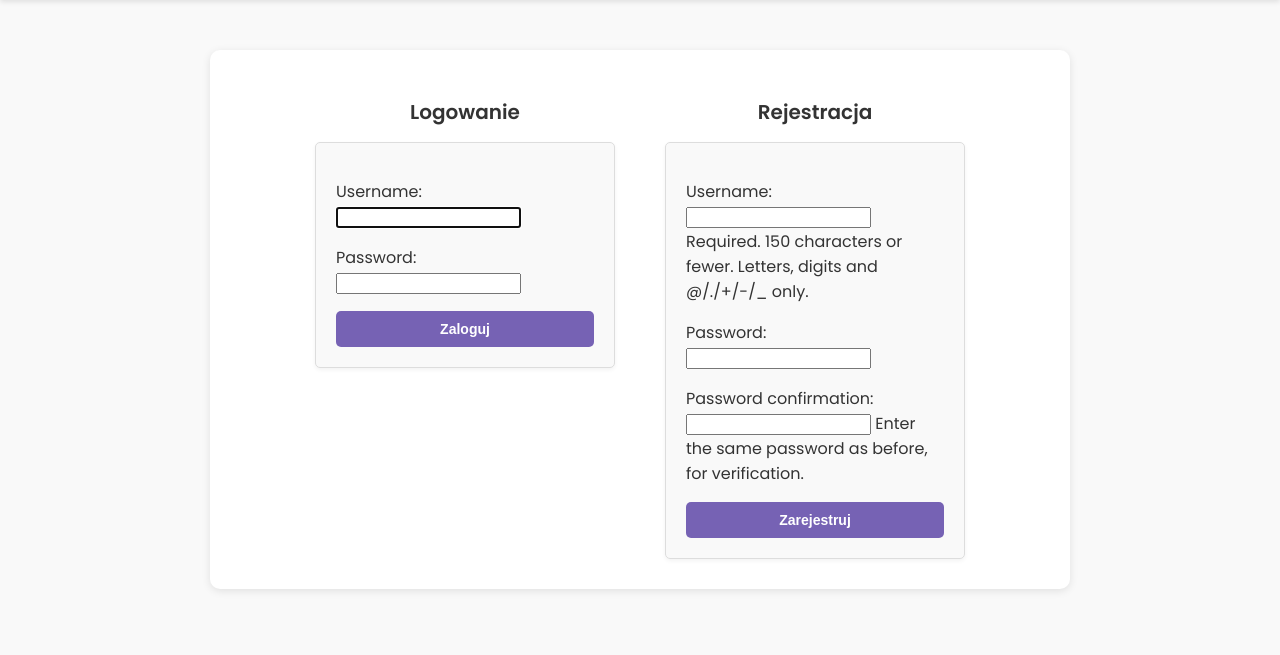
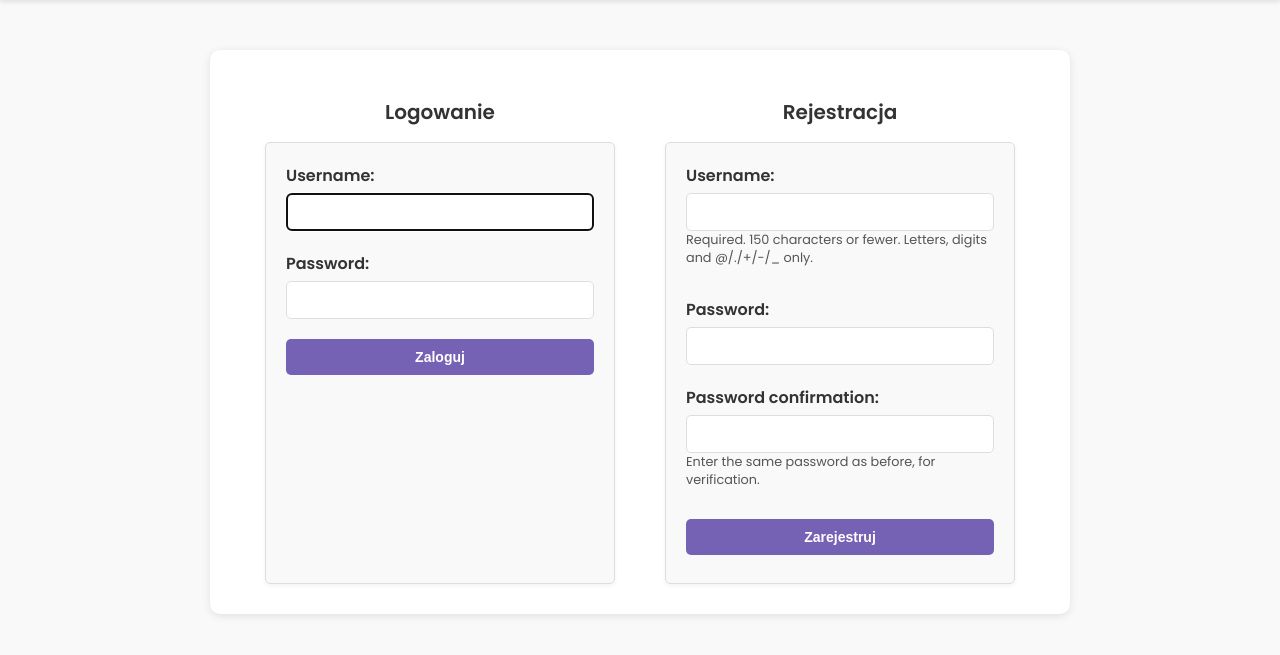
Before and after one commit to paulinatomusiak/django-project, a Django app: page /management/auth/login-register/ in a window 1280 px wide. Shown: the part 47-702 px from the top of the page. Run offline with Django 5.2, Linux system fonts and the light colour scheme.

Commit message:
updates login/register and reservation template

```diff
--- a/management/templates/login_register.html
+++ b/management/templates/login_register.html
@@ -47,6 +47,12 @@
             text-align: center;
         }
 
+        .helptext {
+            font-size: 0.8em;
+            color: #555;
+            margin-bottom: 10px;
+        }
+
         .forms-container {
             display: flex;
             gap: 50px;
@@ -55,7 +61,7 @@
 
         .form-section {
             flex: 1;
-            max-width: 300px;
+            max-width: 350px;
         }
 
         .form-section h2 {
@@ -66,11 +72,34 @@
         }
 
         form {
+            display: block;
+            flex-direction: column;
+            height: 400px;
+            justify-content: center; /* Centruje pola w pionie */
+            align-items: center;    /* Opcjonalnie centruje pola w poziomie */
             background-color: #f9f9f9;
             border: 1px solid #ddd;
             border-radius: 5px;
             padding: 20px;
             box-shadow: 0 2px 4px rgba(0, 0, 0, 0.05);
+        }
+
+        form .form-field {
+            margin-bottom: 20px;
+            display: flex;
+            flex-direction: column;
+        }
+
+        form label {
+            font-weight: 600;
+            margin-bottom: 5px;
+        }
+
+        form input {
+            padding: 10px;
+            border: 1px solid #ddd;
+            border-radius: 5px;
+            font-size: 14px;
         }
 
         form button {
@@ -91,7 +120,14 @@
             background-color: #5e4a99;
         }
 
-        /* Stylowanie wiadomości */
+        /* Dopasowanie wysokości obu sekcji */
+        .form-section {
+        display: flex;
+        flex-direction: column;
+        justify-content: center; /* Centruje cały formularz w pionie */
+        height: 100%;            /* Rozciąga kontener na pełną wysokość rodzica */
+    }
+
         .messages {
             margin-bottom: 20px;
             padding: 0;
@@ -126,15 +162,11 @@
     </style>
 </head>
 <body>
-    <!-- Top Bar -->
     <div class="top-bar">
         <a href="{% url 'home' %}" class="logo">CarBooking</a>
     </div>
 
-    <!-- Main Content -->
     <div class="container">
-
-        <!-- Wyświetlanie wiadomości -->
         {% if messages %}
             <ul class="messages">
                 {% for message in messages %}
@@ -144,22 +176,36 @@
         {% endif %}
 
         <div class="forms-container">
-            <!-- Formularz logowania -->
             <div class="form-section">
                 <h2>Logowanie</h2>
                 <form method="post" action="">
                     {% csrf_token %}
-                    {{ login_form.as_p }}
+                    {% for field in login_form %}
+                        <div class="form-field">
+                            {{ field.label_tag }}
+                            {{ field }}
+                            {% if field.help_text %}
+                                <small class="helptext">{{ field.help_text }}</small>
+                            {% endif %}
+                        </div>
+                    {% endfor %}
                     <button type="submit" name="login">Zaloguj</button>
                 </form>
             </div>
 
-            <!-- Formularz rejestracji -->
             <div class="form-section">
                 <h2>Rejestracja</h2>
                 <form method="post" action="">
                     {% csrf_token %}
-                    {{ register_form.as_p }}
+                    {% for field in register_form %}
+                        <div class="form-field">
+                            {{ field.label_tag }}
+                            {{ field }}
+                            {% if field.help_text %}
+                                <small class="helptext">{{ field.help_text }}</small>
+                            {% endif %}
+                        </div>
+                    {% endfor %}
                     <button type="submit" name="register">Zarejestruj</button>
                 </form>
             </div>
```
Also changed, not shown: cars/templates/reservation_detail.html (+37 -9 lines).
